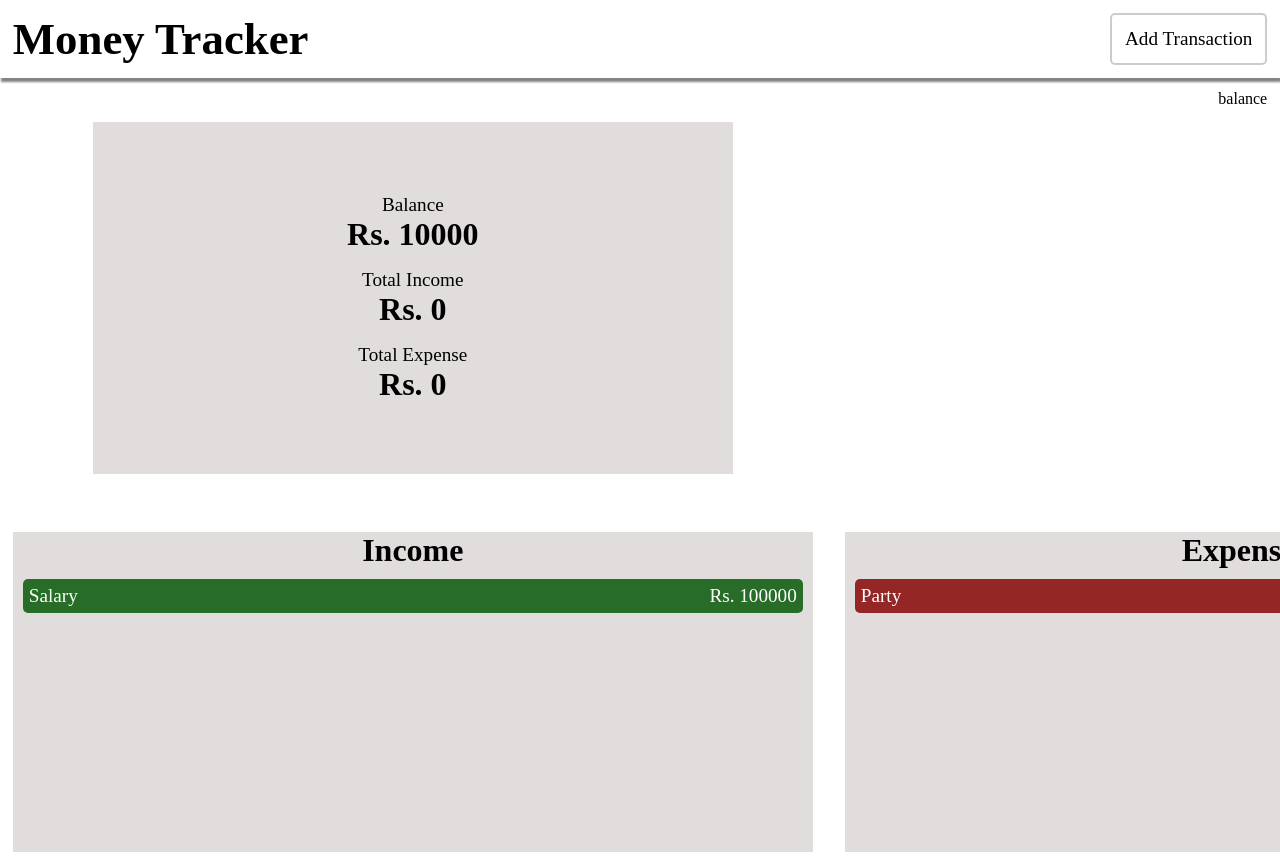
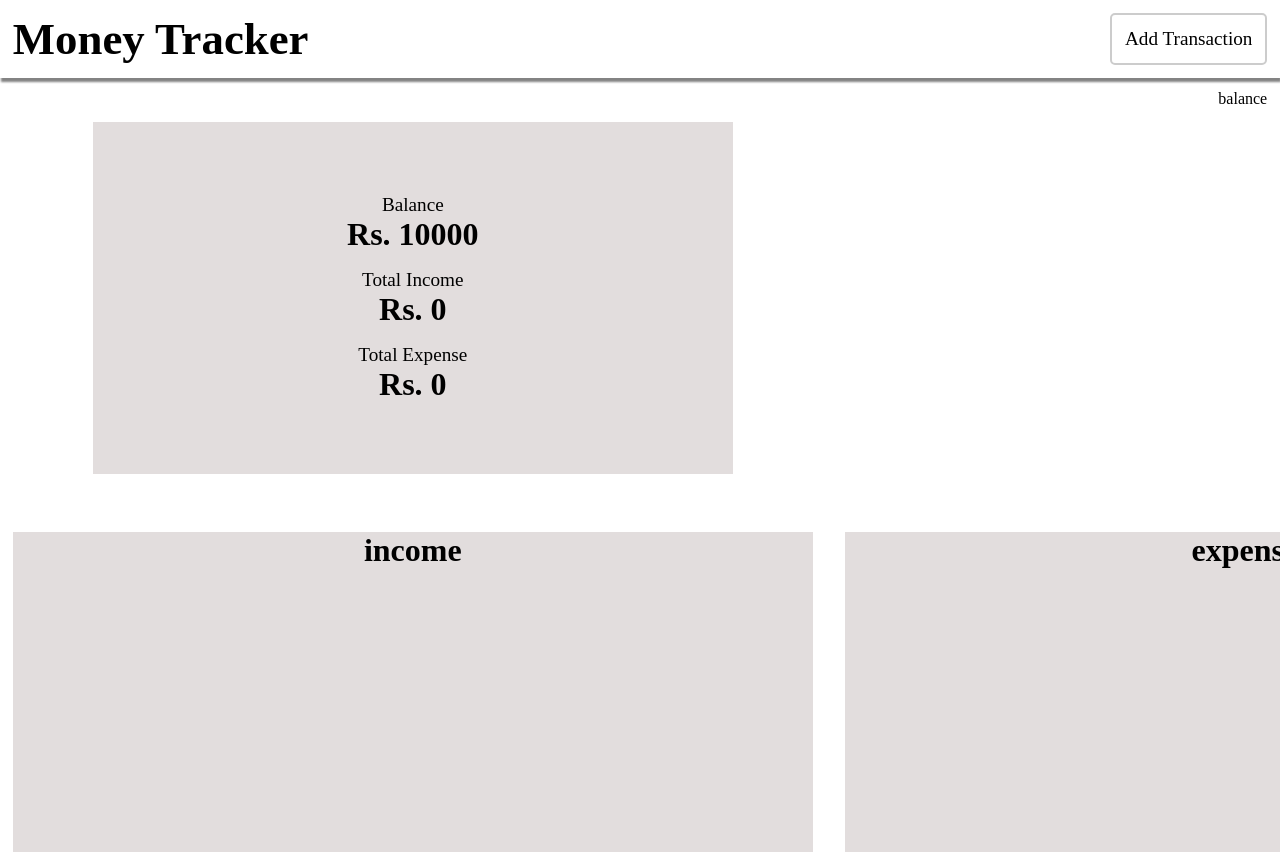
Before and after one commit to Abhirawat623/frontend-moneytracker, a React (Create React App) app: page / in a window 1280 px wide. Shown: the top 865 px of the page. Built offline with nearby package versions, Linux system fonts and the light colour scheme.

Commit message:
expense view added

```diff
--- a/src/App.css
+++ b/src/App.css
@@ -1,5 +1,5 @@
 @import url("./components/transactionmodal/transactionmodal.css");
-
+@import url("./components/balancedetails/balancedetails.css");
 /* root properties */
 :root {
   --primary-color: ;
--- a/src/components/balancedetails/Balancedetails.jsx
+++ b/src/components/balancedetails/Balancedetails.jsx
@@ -1,22 +1,16 @@
 import "./balancedetails.css";
 
-export const Balancedetails = () => {
+export const Balancedetails = ({ list, type }) => {
+  console.log("1" + list);
   return (
-    <div className="d-flex dir-row gap-m justify-space padding-s">
-      <div className=" balancedetails-container d-flex dir-col ">
-        <span className="text-center text-m bold">Income</span>
-        <div className="d-flex dir-row justify-center justify-space income-container round text-s">
-          <span>Salary</span>
-          <span>Rs. 100000</span>
+    <div className=" balancedetails-container d-flex dir-col ">
+      <span className="text-center text-m bold">{type}</span>
+      {list.map((item) => (
+        <div className={`${item.type==="expense"?"expense-container flex dir-row justify-center justify-space round text-s":"income-container flex dir-row justify-center justify-space round text-s" }  `}>
+          <span>{item.description}</span>
+          <span>{item.amount}</span>
         </div>
-      </div>
-      <div className="balancedetails-container d-flex dir-col ">
-        <span className="text-center text-m bold">Expenses</span>
-        <div className="d-flex dir-row justify-center justify-space expense-container round text-s">
-          <span>Party</span>
-          <span>Rs. 10000</span>
-        </div>
-      </div>
+      ))}
     </div>
   );
 };
--- a/src/components/balancedetails/balancedetails.css
+++ b/src/components/balancedetails/balancedetails.css
@@ -10,6 +10,7 @@
   min-height: 2rem;
   padding: 6px;
   margin: 10px;
+  display: flex;
 }
 
 .expense-container {
--- a/src/pages/homepage/Home.jsx
+++ b/src/pages/homepage/Home.jsx
@@ -6,7 +6,7 @@ import {
   Balancedetails,
   Transactionmodal,
 } from "../../components/index";
-import { useModal } from "../../context/index";
+import { useModal,useTransaction } from "../../context/index";
 export const Home = () => {
   //modal
   const { modalBox, hideModal } = useModal();
@@ -14,6 +14,9 @@ export const Home = () => {
   const handleHomeClick = () => {
     hideModal();
   };
+//for transaction data
+const {transactions} = useTransaction();
+
   return (
     <div className="Home-container d-flex dir-col justify-center ">
       <Navbar />
@@ -25,7 +28,17 @@ export const Home = () => {
         <Balancechart />
       </div>
       <div>
-        <Balancedetails />
+        <div className="d-flex dir-row gap-m justify-space padding-s">
+
+            <Balancedetails list={transactions.filter((item)=>item.type==="income")} type={"income"}/>
+
+
+            <Balancedetails list={transactions.filter((item)=>item.type==="expense")} type={"expense"}/>
+
+
+        </div>
+
+
         {modalBox && <Transactionmodal />}
       </div>
     </div>
```
